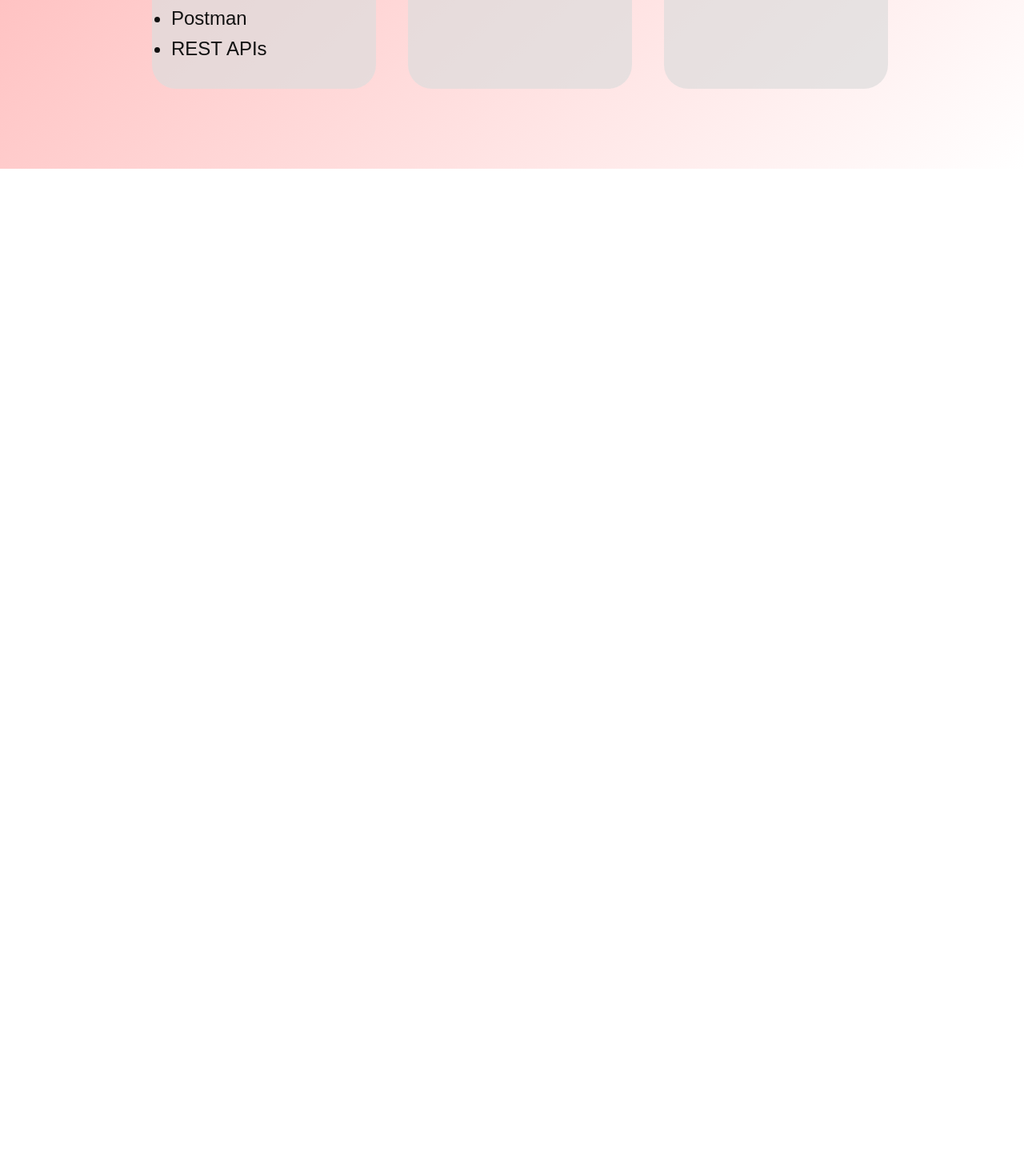
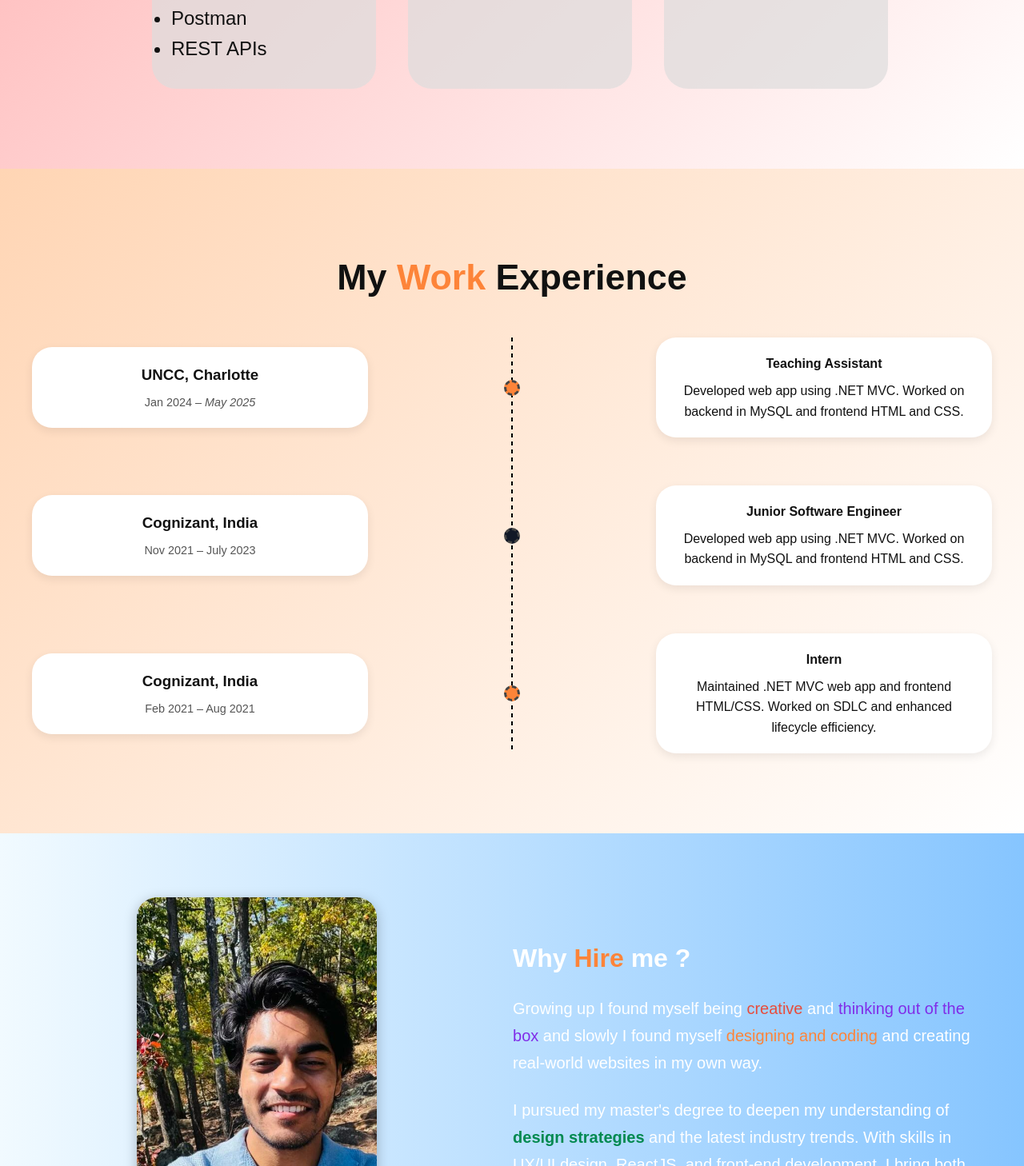
Before and after one commit to Parzzii/portfolio, a React (Create React App) app: page / in a window 1280 px wide. Shown: the part 1342-2800 px from the top of the page at 80% size. Before the commit the page ends 1553 px from the top, so only its background shows below. Built offline with nearby package versions, Linux system fonts and the light colour scheme.

Commit message:
Changes in HTML

```diff
--- a/src/components/HeroSection.jsx
+++ b/src/components/HeroSection.jsx
@@ -10,11 +10,20 @@ export default function HeroSection() {
 
   return (
     <>
-      <div className="hero-section" style={{ position: "relative", height: "100vh", width: "100%", overflow: "hidden" }}>
+      <div
+        className="hero-section"
+        style={{
+          position: "relative",
+          height: "100vh",
+          width: "100%",
+          overflow: "hidden",
+          paddingTop: "20px",
+        }}
+      >
+        {/* Background image using <img> */}
         <img
           src="/ritikhedaoo1.jpg"
           alt="Background"
-          className="hero-background"
           style={{
             position: "absolute",
             top: 0,
@@ -44,6 +53,7 @@ export default function HeroSection() {
                     link.href = "/Ritik resume 2025.pdf";
                     link.download = "Ritik resume 2025.pdf";
                     link.click();
+                    return;
                   }
 
                   if (targetId) {
@@ -62,7 +72,7 @@ export default function HeroSection() {
             ))}
           </nav>
 
-          {/* Hero Content: Left and Right */}
+          {/* Hero Content */}
           <div className="hero-content">
             {/* LEFT SIDE */}
             <div className="left-side">
@@ -169,7 +179,148 @@ export default function HeroSection() {
           </div>
         </div>
       </section>
-      {/* Remaining sections */}
+      <section id="experience" className="experience-section">
+        <h2 className="section-title">
+          My <span className="highlight">Work</span> Experience
+        </h2>
+
+        <div className="experience-list">
+          {/* Row 1 */}
+          <div className="experience-row">
+            <div className="experience-box">
+              <h3>UNCC, Charlotte</h3>
+              <p className="date">
+                Jan 2024 – <em>May 2025</em>
+              </p>
+            </div>
+            <div className="dot orange" />
+            <div className="role-card">
+              <h4>Teaching Assistant</h4>
+              <p>Developed web app using .NET MVC. Worked on backend in MySQL and frontend HTML and CSS.</p>
+            </div>
+          </div>
+
+          {/* Row 2 */}
+          <div className="experience-row">
+            <div className="experience-box">
+              <h3>Cognizant, India</h3>
+              <p className="date">Nov 2021 – July 2023</p>
+            </div>
+            <div className="dot dark" />
+            <div className="role-card">
+              <h4>Junior Software Engineer</h4>
+              <p>Developed web app using .NET MVC. Worked on backend in MySQL and frontend HTML and CSS.</p>
+            </div>
+          </div>
+
+          {/* Row 3 */}
+          <div className="experience-row">
+            <div className="experience-box">
+              <h3>Cognizant, India</h3>
+              <p className="date">Feb 2021 – Aug 2021</p>
+            </div>
+            <div className="dot orange" />
+            <div className="role-card">
+              <h4>Intern</h4>
+              <p>Maintained .NET MVC web app and frontend HTML/CSS. Worked on SDLC and enhanced lifecycle efficiency.</p>
+            </div>
+          </div>
+        </div>
+      </section>
+      <section className="hire-section">
+        <div className="hire-image">
+          <img src="/ritik.jpg" alt="Ritik" />
+        </div>
+
+        <div className="hire-content">
+          <h2 className="hire-title">
+            Why <span className="highlight-orange">Hire</span> me ?
+          </h2>
+          <p>
+            Growing up I found myself being <span className="highlight-red">creative</span> and <span className="highlight-purple">thinking out of the box</span> and slowly I found myself <span className="highlight-orange">designing and coding</span> and creating real-world websites in my own way.
+          </p>
+          <p>
+            I pursued my master's degree to deepen my understanding of <span className="highlight-green">design strategies</span> and the latest industry trends. With skills in UX/UI design, ReactJS, and front-end development, I bring both{" "}
+            <span className="highlight-gold">creativity and technical expertise</span> to the table.
+          </p>
+          <button
+            className="hire-cta"
+            onClick={() => {
+              const target = document.getElementById("contact");
+              if (target) {
+                window.scrollTo({
+                  top: target.offsetTop - 10,
+                  behavior: "smooth",
+                });
+              }
+            }}
+          >
+            Hire me 🥳
+          </button>
+        </div>
+      </section>
+      <section id="projects" className="projects-section">
+        <h2 className="section-title">My Projects</h2>
+
+        {/* React Projects */}
+        <div className="project-category">
+          <h3 className="category-title">React Projects</h3>
+          <div className="project-grid">
+            <div className="project-card">
+              <img src="/trivia.png" alt="Trivia App" />
+              <h4>Trivia Quiz App</h4>
+              <p>Trivia app using ReactJS, JWT & MongoDB</p>
+            </div>
+            {/* Add more React projects here */}
+          </div>
+        </div>
+
+        {/* Figma Projects */}
+        <div className="project-category">
+          <h3 className="category-title">Figma Projects</h3>
+          <div className="project-grid">
+            <div className="project-card">
+              <img src="/drinks.png" alt="Drinks Page" />
+              <h4>Figma Concept Projects</h4>
+              <p>UI design on concept app with animation</p>
+            </div>
+            <div className="project-card">
+              <img src="/uncc.png" alt="UNCC Mobile" />
+              <h4>UNCC Mobile App</h4>
+              <p>Mobile app design for UNCC students</p>
+            </div>
+            <div className="project-card">
+              <img src="/dualsense1.png" alt="UNCC Mobile" />
+              <h4>Figma Example projects</h4>
+              <p>Figma projets on real world examples</p>
+            </div>
+          </div>
+        </div>
+      </section>
+      <section id="contact" className="contact-section">
+        <div id="contact" className="contact-section">
+          <div className="contact-row">
+            <div className="contact-item">
+              <FiMail size={20} style={{ marginRight: "8px" }} />
+              <a href="mailto:ritikhedaoo9@gmail.com">ritikhedaoo9@gmail.com</a>
+            </div>
+
+            <div className="contact-item">
+              <FaLinkedin size={20} style={{ marginRight: "8px" }} />
+              <a href="https://www.linkedin.com/in/ritik-hedaoo" target="_blank" rel="noreferrer">
+                LinkedIn
+              </a>
+            </div>
+
+            <div className="resume-download">
+              <a href="/Ritik resume 2025.pdf" download className="download-button">
+                <FaFileDownload size={18} style={{ marginRight: "6px" }} />
+                Download Resume
+              </a>
+            </div>
+          </div>
+        </div>
+      </section>
     </>
   );
 }
```
